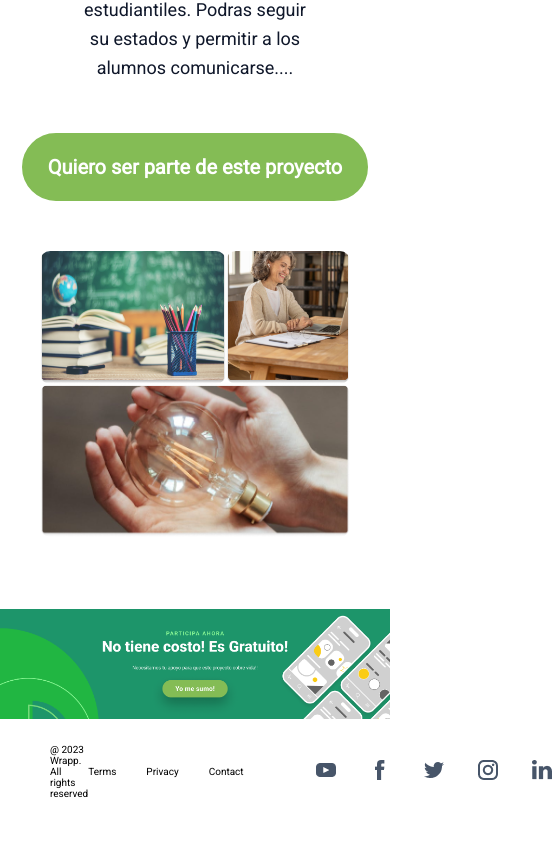
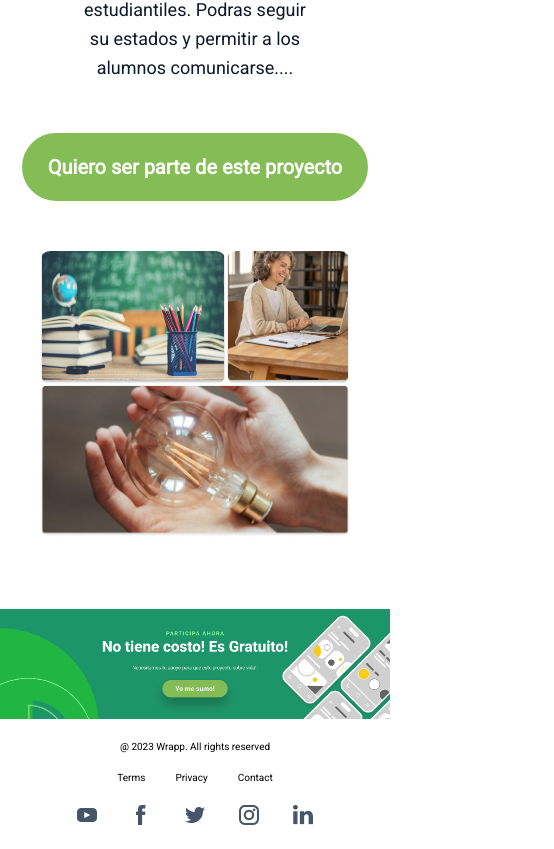
Before and after one commit to SaidGandur01/remember-me-landing, a Nuxt app: page / in a window 390 px wide. Shown: the part 5386-6235 px from the top of the page, 554 px wide, since content can reach past the window. Before the commit the page ends 6207 px from the top, so only its background shows below. Built offline with nearby package versions, Linux system fonts and the light colour scheme.

Commit message:
mobile version for footer component

```diff
--- a/components/footer.vue
+++ b/components/footer.vue
@@ -3,43 +3,62 @@
     <div class="copy">
       <span>@ 2023 Wrapp. All rights reserved</span>
     </div>
-    <div class="social-media">
+    <div class="media-wrapper">
+      <div class="politics">
         <span>Terms</span>
         <span>Privacy</span>
         <span>Contact</span>
+      </div>
+      <div class="social-media">
         <div class="image-container first-element">
-        <img src="~/public/images/footer/youtube.png" alt="youtube">
+          <img src="~/public/images/footer/youtube.png" alt="youtube" />
         </div>
         <div class="image-container">
-        <img src="~/public/images/footer/facebook.png" alt="facebook">
+          <img src="~/public/images/footer/facebook.png" alt="facebook" />
         </div>
         <div class="image-container">
-        <img src="~/public/images/footer/twitter.png" alt="twitter">
+          <img src="~/public/images/footer/twitter.png" alt="twitter" />
         </div>
         <div class="image-container">
-        <img src="~/public/images/footer/instagram.png" alt="instagram">
+          <img src="~/public/images/footer/instagram.png" alt="instagram" />
         </div>
         <div class="image-container">
-        <img src="~/public/images/footer/linkedin.png" alt="linkedin">
+          <img src="~/public/images/footer/linkedin.png" alt="linkedin" />
+        </div>
       </div>
     </div>
   </footer>
 </template>
 <style lang="scss" scoped>
 footer {
-  padding: 0 5rem;
-  height: 100px;
+  padding: 5rem;
+  height: auto;
   display: flex;
   justify-content: space-between;
   align-items: center;
-
-  .social-media {
+  .media-wrapper {
     display: flex;
     align-items: center;
+    .social-media {
+      margin-left: 4rem;
+      display: flex;
       gap: 3rem;
-
-    .first-element {
-      margin-left: 4rem;
+    }
+    .politics {
+      display: flex;
+      gap: 3rem;
+    }
+  }
+  @media (max-width: 768px) {
+    flex-direction: column;
+    padding: 2rem 5rem;
+    gap: 2rem;
+    .media-wrapper {
+      flex-direction: column;
+      gap: 2rem;
+      .social-media{
+        margin: 0;
+      }
     }
   }
 }
```
Lines whose indentation alone changed are shown as unchanged.
